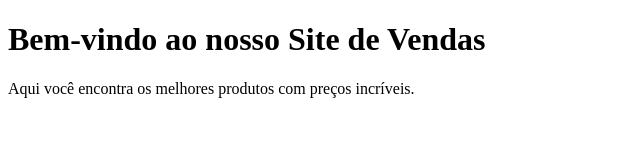
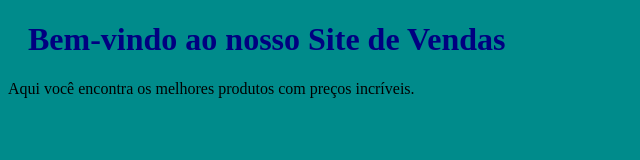
Before and after one commit to WolfBlitzBR/projeto_vendas, a plain HTML site: page index.html in a window 1280 px wide. Shown: the whole page, without its empty margins (0-640 px from the left). Drawn offline with Linux system fonts and the light colour scheme.

Commit message:
feat: Visualização da pagina com um estilo de cor azul

```diff
--- /dev/null
+++ b/bluestyle.css
@@ -0,0 +1,8 @@
+body {
+    background-color: darkcyan;
+}
+
+h1 {
+    color: navy;
+    margin-left: 20px;
+}
--- a/index.html
+++ b/index.html
@@ -3,6 +3,7 @@
 <head>
     <meta charset="utf-8">
     <title>Site de Vendas</title>
+    <link rel="stylesheet" href = "bluestyle.css">
 <head>
 <body>
     <h1>Bem-vindo ao nosso Site de Vendas</h1>
```
